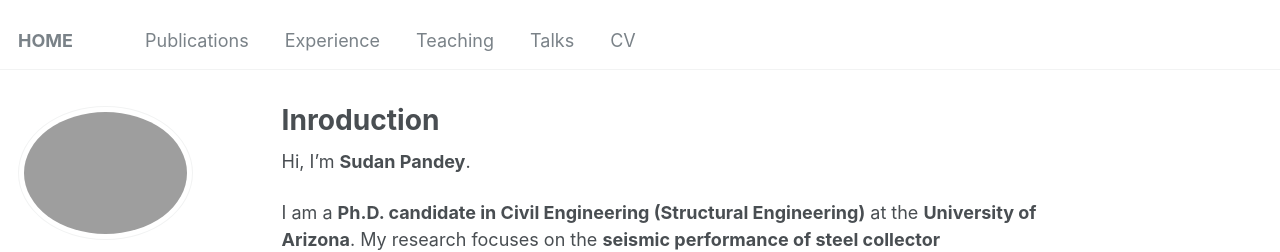
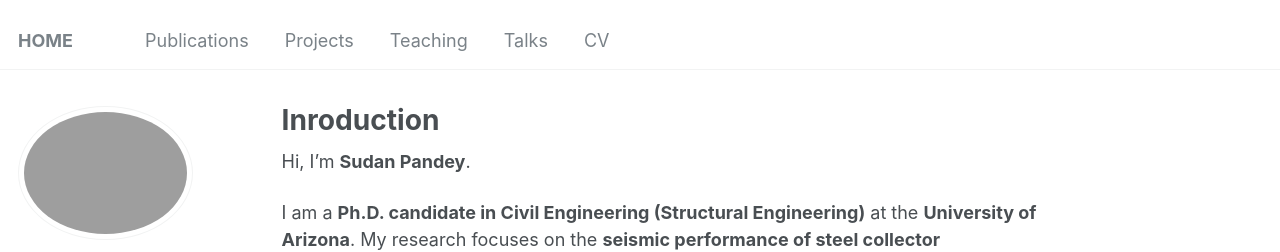
Before and after one commit to pdy-sdn/pandeysudan.github.io, a Jekyll site: the page built from _pages/about.md, in a window 1280 px wide. Shown: the top 252 px of the page. Built offline with Jekyll 4.4.1, drawn with Linux system fonts in a browser that asks for light colours; some web fonts are replaced.

Commit message:
Update navigation.yml

```diff
--- a/_data/navigation.yml
+++ b/_data/navigation.yml
@@ -9,8 +9,8 @@ main:
     url: /publications/
     #url: https://scholar.google.com/citations?hl=en&user=3by7zkIAAAAJ
 
-  - title: "Experience"
-    url: /experience/
+  - title: "Projects"
+    url: /projects/
 
   - title: "Teaching"
     url: /teaching/
```
